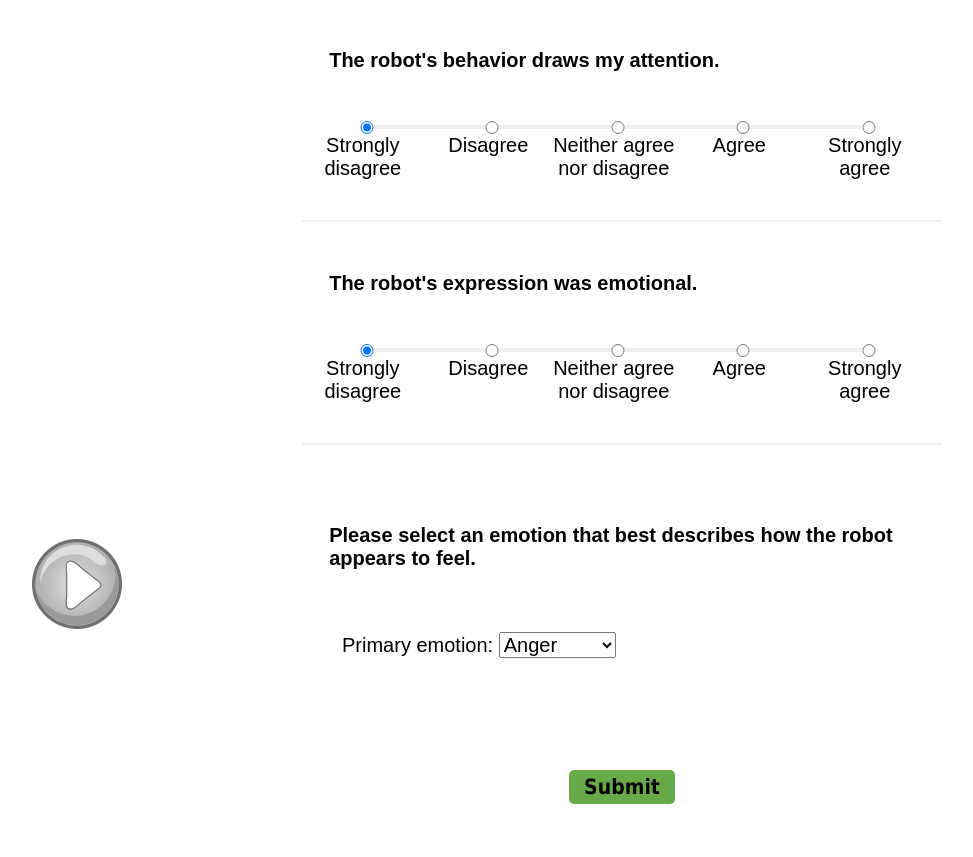
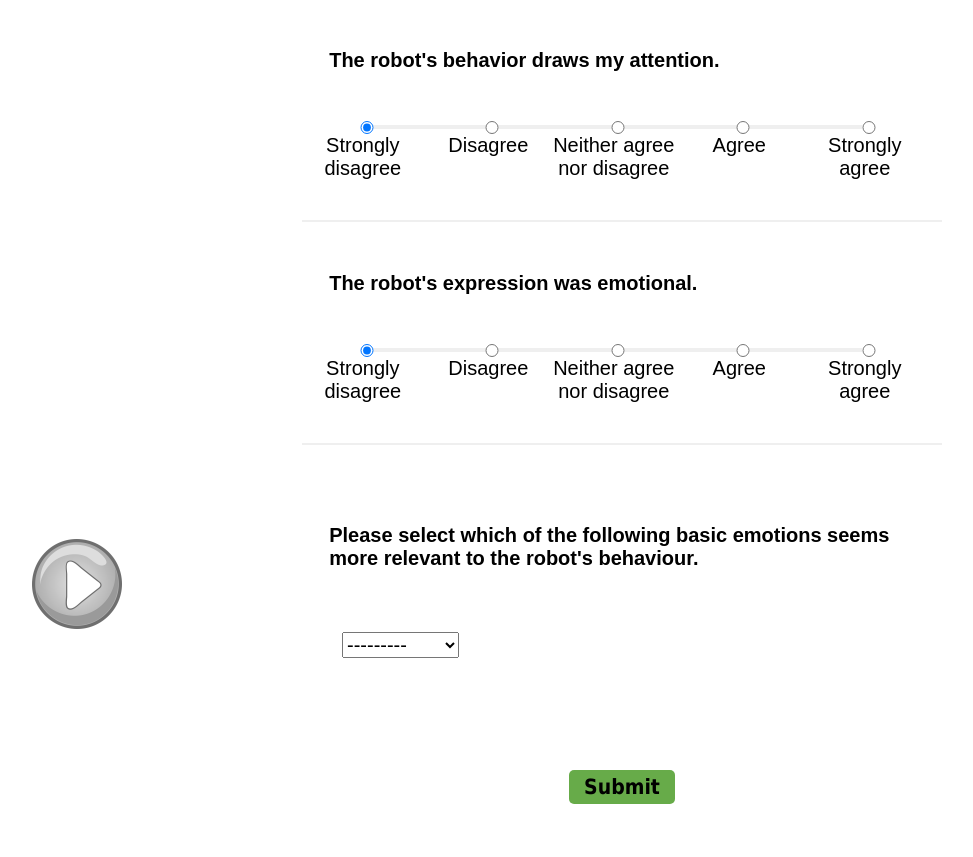
Before and after one commit to minamar/galatea, a Django app: page /wasEmotionTR/ in a window 1280 px wide. Shown: the part 51-908 px from the top of the page, without its empty margins (18-991 px from the left). Run offline with Django 3.2, Linux system fonts and the light colour scheme; parts of the project's set-up code (start-up, migrations or seed data) failed here and were passed over; some libraries are stand-ins or nearby versions.

Commit message:
basic emotion dropdown changes

```diff
--- a/evalemo/forms.py
+++ b/evalemo/forms.py
@@ -61,6 +61,7 @@ SEC_EMO_CHOICES = [
     ('Nervousness', 'Nervousness'),
 ]
 
+from django.db.models.fields import BLANK_CHOICE_DASH
 
 # TODO: Keep the following 2 classes that contain initial='1' for the debbugging. For a real experiment comment them out and uncomment the Experiment Copy
 # Debugging Copy with initial values
@@ -72,7 +73,7 @@ class WasEmotionForm(forms.Form):
     likert_was_emotion = forms.ChoiceField(label="The robot's expression was emotional.", initial='1', widget=forms.RadioSelect, choices=(
         ('1', 'Strongly disagree'), ('2', 'Disagree'), ('3', 'Neither agree nor disagree'), ('4', 'Agree'),
         ('5', 'Strongly agree')))
-    pri_emo = forms.CharField(label='Primary emotion', widget=forms.Select(choices=PRI_EMO_CHOICES), initial=' ')
+    pri_emo = forms.CharField(label='', widget=forms.Select(choices=BLANK_CHOICE_DASH + PRI_EMO_CHOICES))
 
 
 # Debugging Copy with initial values
@@ -112,7 +113,7 @@ class SurveyForm(forms.Form):
 #     likert_was_emotion = forms.ChoiceField(label="The robot's expression was emotional.", widget=forms.RadioSelect, choices=(
 #         ('1', 'Strongly disagree'), ('2', 'Disagree'), ('3', 'Neither agree nor disagree'), ('4', 'Agree'),
 #         ('5', 'Strongly agree')))
-#     pri_emo = forms.CharField(label='Primary emotion', widget=forms.Select(choices=PRI_EMO_CHOICES), initial=' ')
+#     pri_emo = forms.CharField(label='', widget=forms.Select(choices=BLANK_CHOICE_DASH + PRI_EMO_CHOICES))
 #
 #
 # # Experiment Copy without initial values
--- a/evalemo/templates/wasEmotion.html
+++ b/evalemo/templates/wasEmotion.html
@@ -170,7 +170,7 @@ select {font-size:20px}
         {% elif field.name == "pri_emo" %}
 
         </br>
-        <h1 class="statement">Please select an emotion that best describes how the robot appears to feel.</h1>
+        <h1 class="statement">Please select which of the following basic emotions seems more relevant to the robot's behaviour.</h1>
         </br>
         </br>
         <ul class='label-select'>
```
